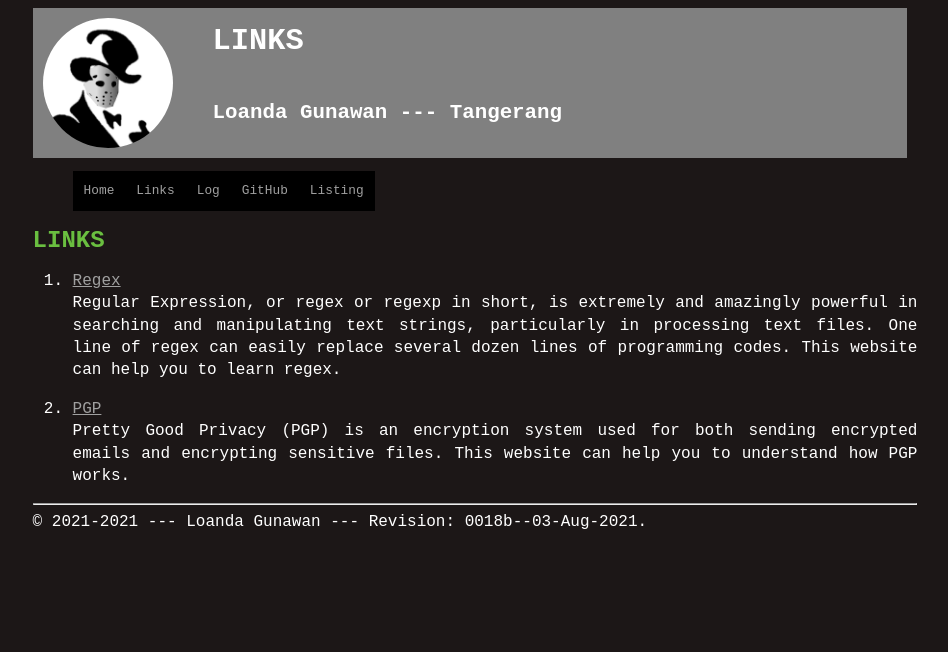
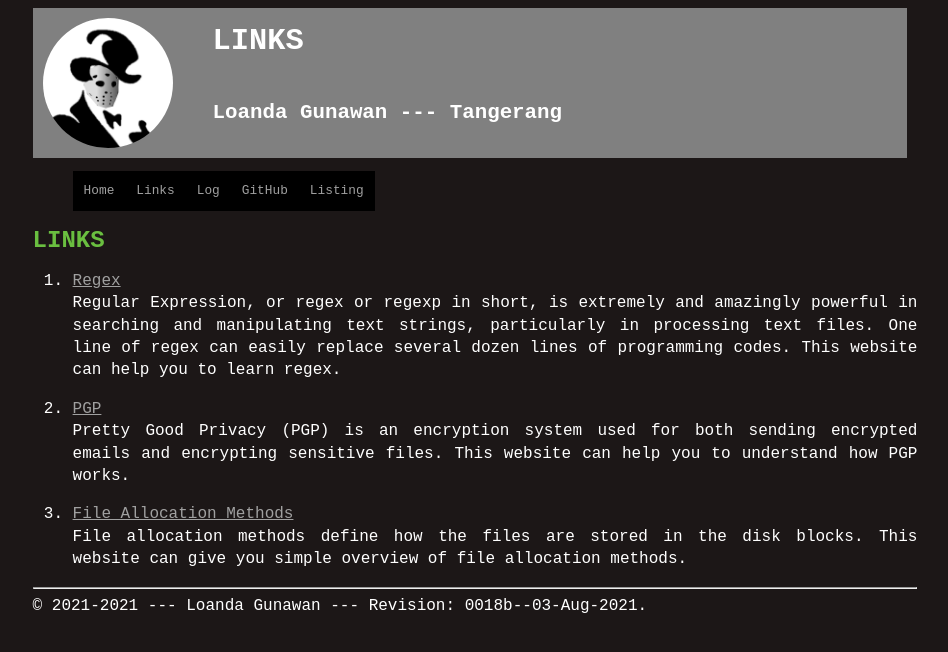
Before and after one commit to Gloanda/os212, a Jekyll site: the page built from links.md, in a window 1280 px wide. Shown: the top 652 px of the page, without its empty margins (165-1113 px from the left). Built offline with Jekyll 4.4.1, drawn with Linux system fonts in a browser that asks for light colours; our own code applies the rules of GitHub Pages for plain Markdown files.

Commit message:
update bookmark links

```diff
--- a/links.md
+++ b/links.md
@@ -9,3 +9,6 @@ Regular Expression, or regex or regexp in short, is extremely and amazingly powe
 
 2. [PGP](https://www.varonis.com/blog/pgp-encryption/)<br>
 Pretty Good Privacy (PGP) is an encryption system used for both sending encrypted emails and encrypting sensitive files. This website can help you to understand how PGP works.
+
+3. [File Allocation Methods](https://www.geeksforgeeks.org/file-allocation-methods/)<br>
+File allocation methods define how the files are stored in the disk blocks. This website can give you simple overview of file allocation methods.
```
